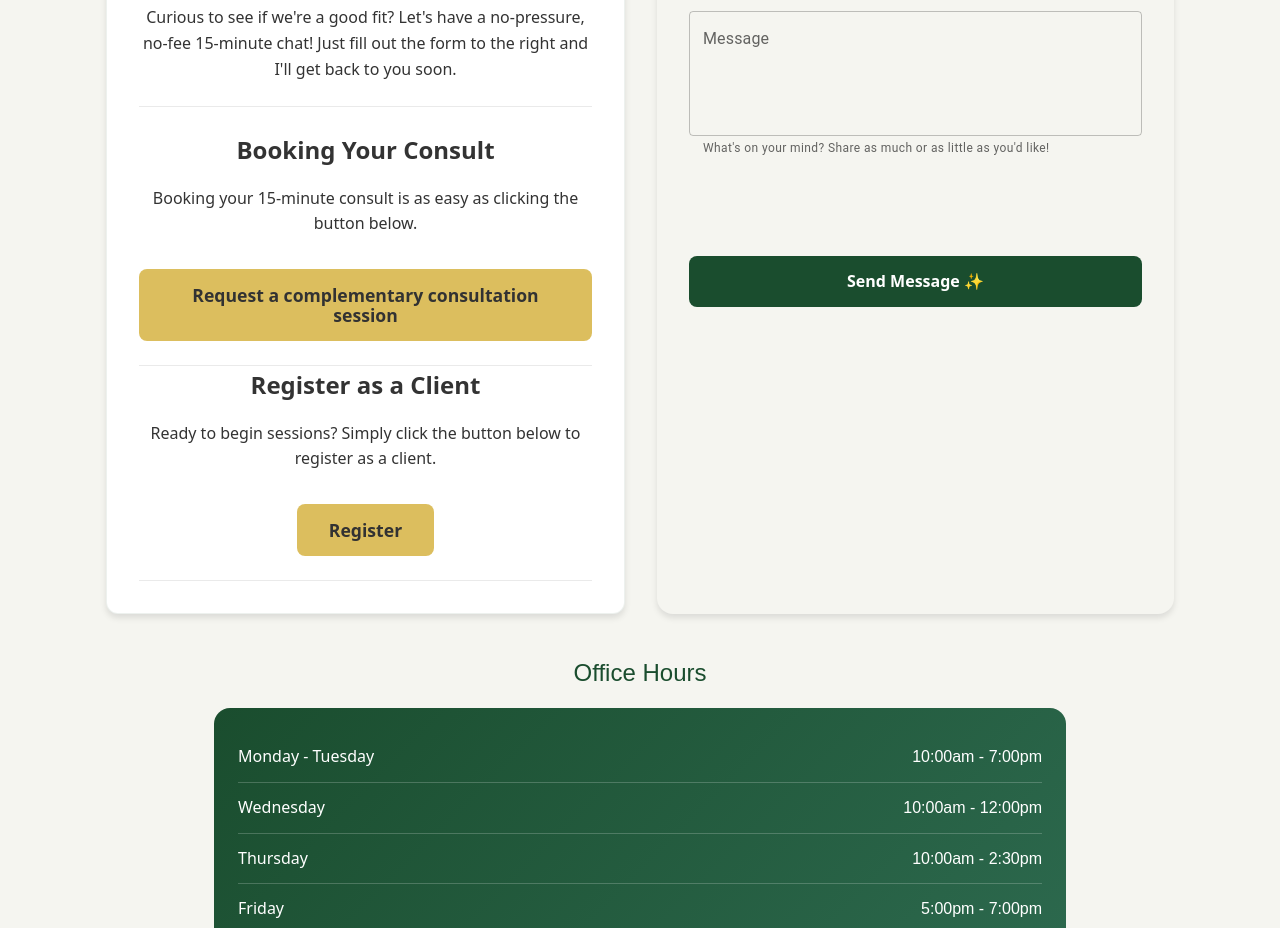
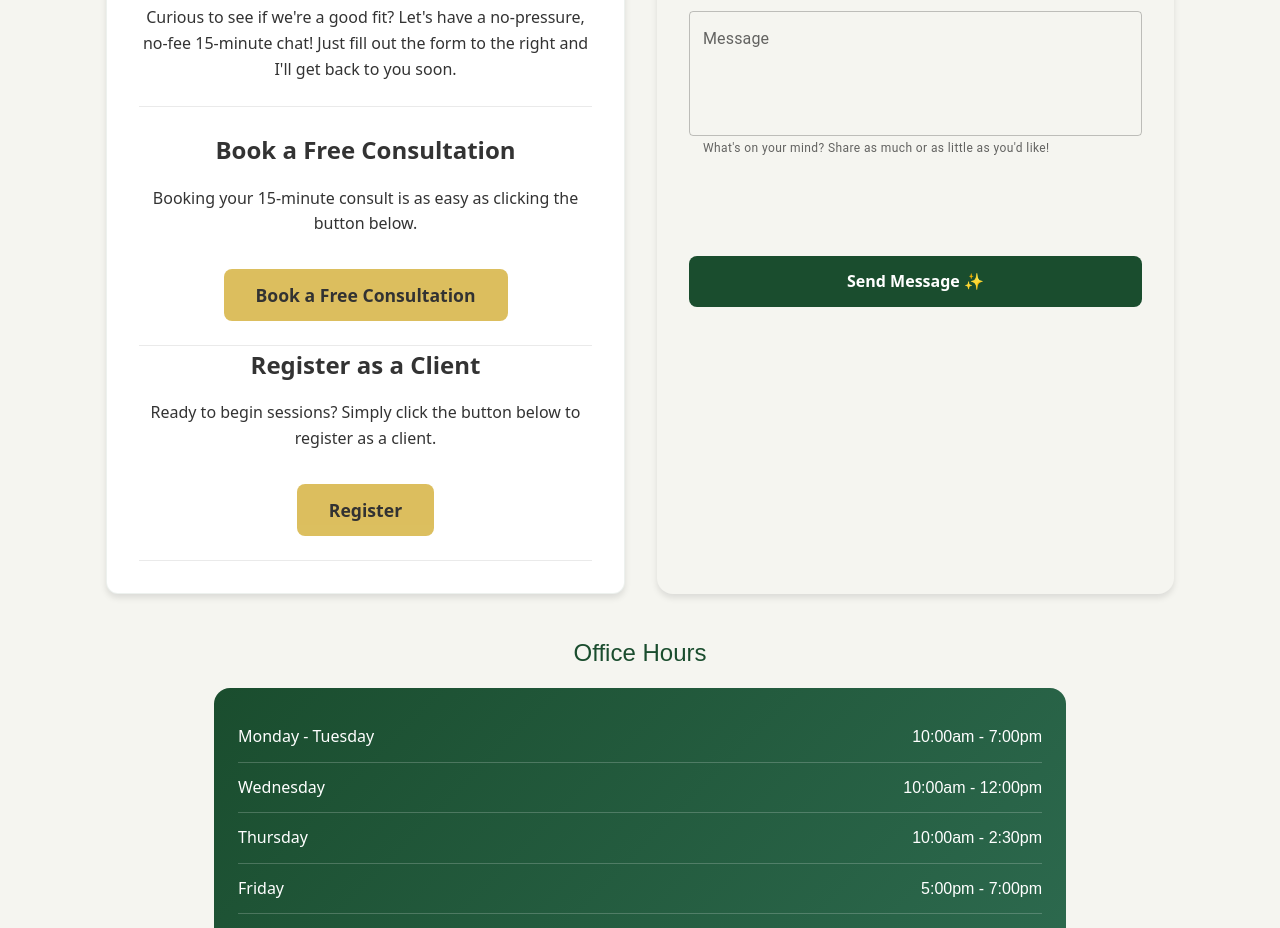
Before and after one commit to danispinxo/jesse-site, a Next.js app: page /contact in a window 1280 px wide. Shown: the part 1000-1928 px from the top of the page. Built offline with nearby package versions, Linux system fonts and the light colour scheme.

Commit message:
Update Contact page to improve consultation booking text

```diff
--- a/src/app/_pages/Contact.jsx
+++ b/src/app/_pages/Contact.jsx
@@ -68,10 +68,10 @@ export default function Contact() {
               I'll get back to you soon.
             </p>
             <div className="border-bottom-text">
-              <h2>Booking Your Consult</h2>
+              <h2>Book a Free Consultation</h2>
               Booking your 15-minute consult is as easy as clicking the button below.
               <Link href="https://jpts.noustalk.com/contactme" target="_blank" rel="noopener noreferrer">
-                <button className="cta-button">Request a complementary consultation session</button>
+                <button className="cta-button">Book a Free Consultation</button>
               </Link>
             </div>
 
```
